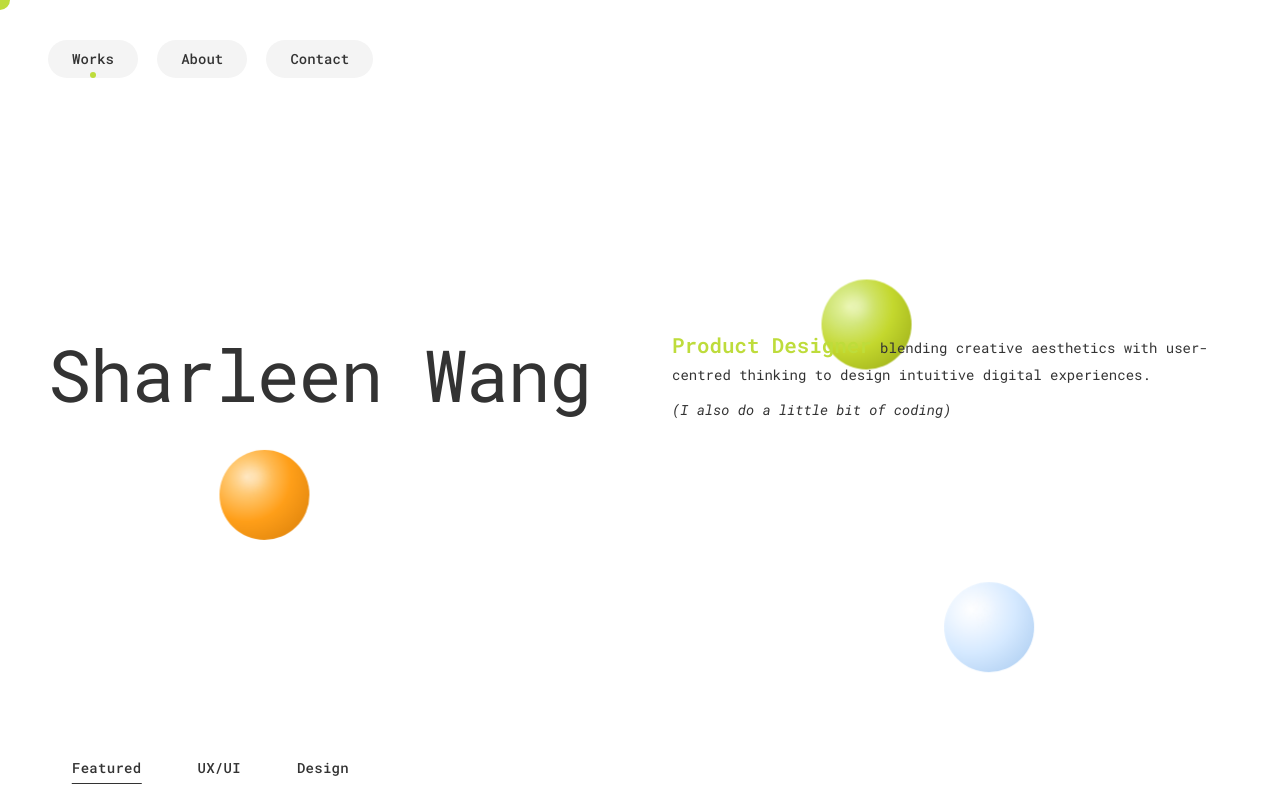
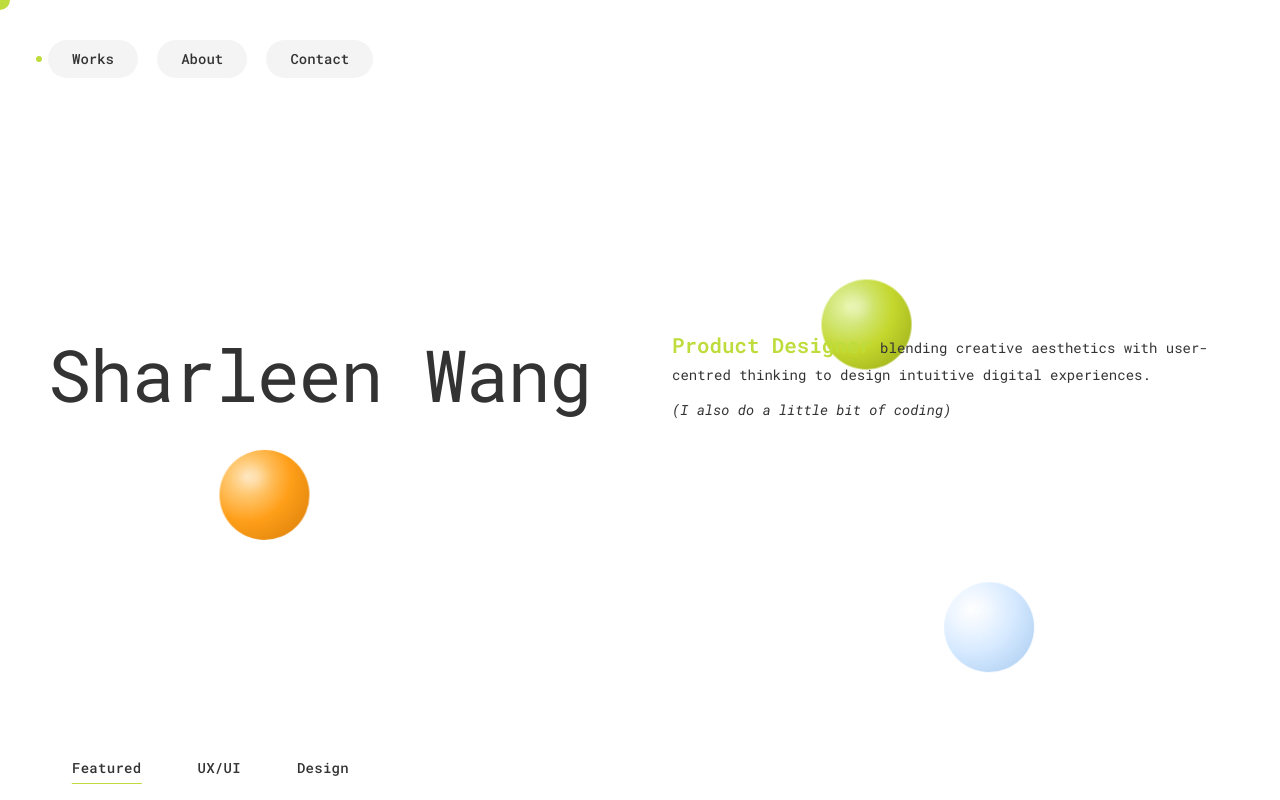
Before and after one commit to shxxw88/portfolio, a React (Vite) app: page / in a window 1280 px wide. Shown: the top 800 px of the page. Built offline with nearby package versions, Linux system fonts and the light colour scheme.

Commit message:
adjusted header

```diff
--- a/src/components/FeaturedWorks.css
+++ b/src/components/FeaturedWorks.css
@@ -45,8 +45,8 @@
   left: 50%;
   right: 0;
   width: 60%;
-  height: 1px;
-  background-color: var(--color-text);
+  height: 1.2px;
+  background-color: var(--color-accent);
 }
 
 .projects-grid {
--- a/src/components/Header.css
+++ b/src/components/Header.css
@@ -43,9 +43,9 @@
 .nav-link.active::after {
   content: '';
   position: absolute;
-  left: 50%;
-  bottom: 0;
-  transform: translateX(-50%);
+  left: -12px;
+  top: 50%;
+  transform: translateY(-50%);
   width: 6px;
   height: 6px;
   background-color: var(--color-accent);
@@ -54,7 +54,8 @@
 }
 
 .header.scrolled .nav-link {
-  color: rgba(255, 255, 255, 0.7);
+  color: var(--color-text);
+  background-color: var(--color-accent);
 }
 
 .header.scrolled .nav-link:hover {
```
